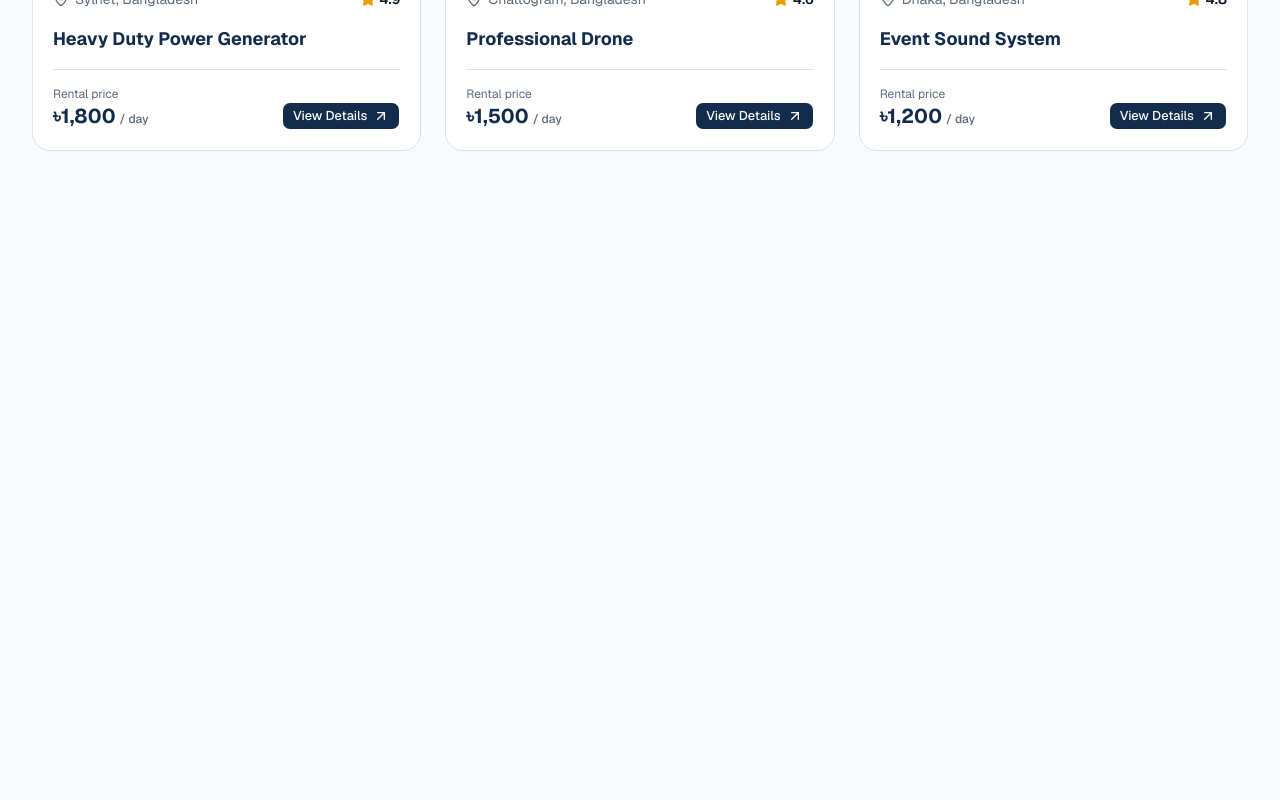
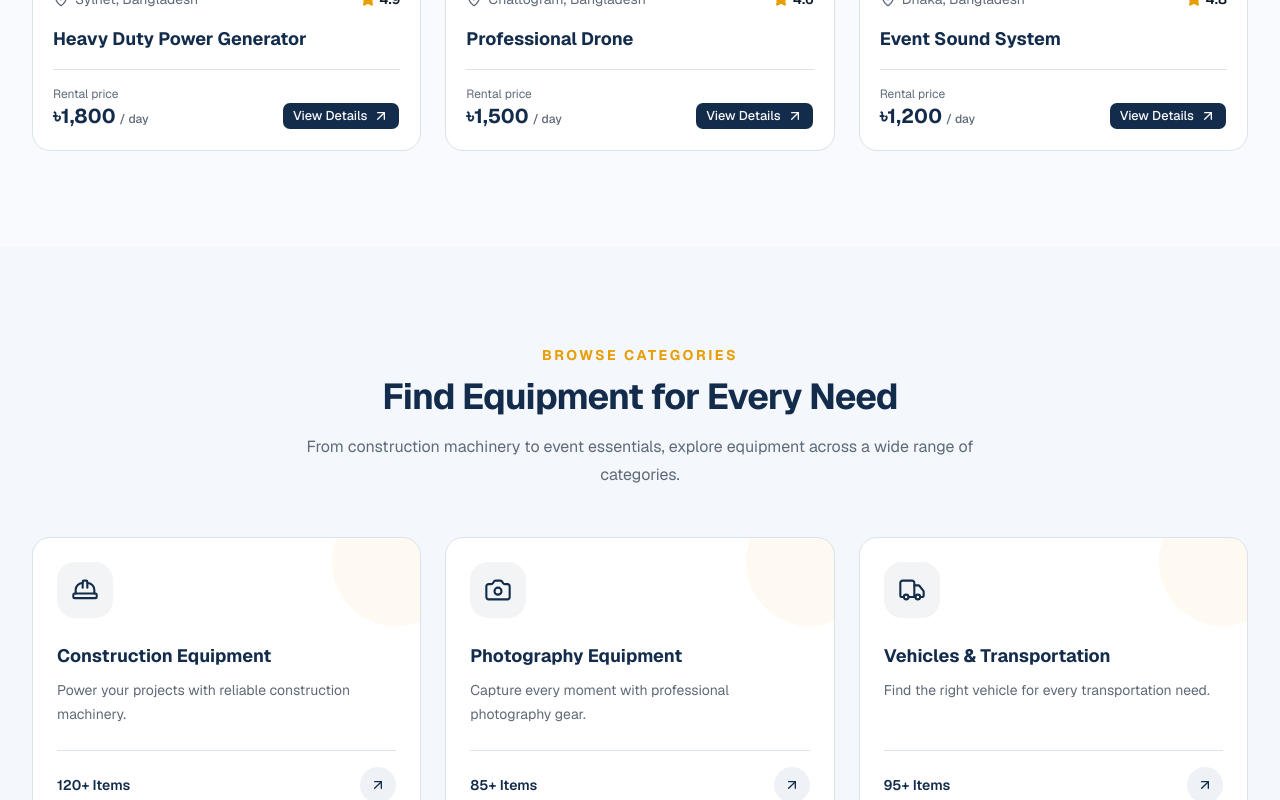
Before and after one commit to shahinreza9702/equiprent-client, a Next.js app: page / in a window 1280 px wide. Shown: the part 2000-2800 px from the top of the page. Before the commit the page ends 2247 px from the top, so only its background shows below. Built offline with nearby package versions, Linux system fonts and the light colour scheme.

Commit message:
feat(client): add animated equipment categories section

```diff
--- a/src/app/page.tsx
+++ b/src/app/page.tsx
@@ -2,6 +2,7 @@
 import { Navbar } from "@/components/layout/navbar";
 import { HeroSection } from "@/components/home/hero-section";
 import { FeaturedEquipmentSection } from "@/components/home/featured-equipment/featured-equipment-section";
+import { CategoriesSection } from "@/components/home/categories/categories-section";
 
 export default function Home() {
   return (
@@ -11,6 +12,7 @@ export default function Home() {
       <main className="flex-1">
         <HeroSection />
         <FeaturedEquipmentSection />
+        <CategoriesSection />
       </main>
     </>
   );
--- /dev/null
+++ b/src/components/home/categories/categories-section.tsx
@@ -0,0 +1,55 @@
+
+"use client";
+
+import { motion } from "framer-motion";
+
+import { CategoryCard } from "./category-card";
+import { categoryData } from "./category-data";
+
+export function CategoriesSection() {
+  return (
+    <section className="bg-muted/40 py-20 sm:py-24">
+      <div className="mx-auto max-w-7xl px-4 sm:px-6 lg:px-8">
+        {/* Section Heading */}
+        <motion.div
+          initial={{ opacity: 0, y: 24 }}
+          whileInView={{ opacity: 1, y: 0 }}
+          viewport={{ once: true, amount: 0.3 }}
+          transition={{ duration: 0.6 }}
+          className="mx-auto mb-12 max-w-2xl text-center"
+        >
+          <span className="mb-3 inline-block text-sm font-bold uppercase tracking-[0.18em] text-brand-accent">
+            Browse Categories
+          </span>
+
+          <h2 className="text-3xl font-bold tracking-tight text-primary sm:text-4xl">
+            Find Equipment for Every Need
+          </h2>
+
+          <p className="mt-4 text-base leading-7 text-muted-foreground">
+            From construction machinery to event essentials, explore
+            equipment across a wide range of categories.
+          </p>
+        </motion.div>
+
+        {/* Category Grid */}
+        <div className="grid grid-cols-1 gap-6 sm:grid-cols-2 lg:grid-cols-3">
+          {categoryData.map((category, index) => (
+            <motion.div
+              key={category.id}
+              initial={{ opacity: 0, y: 30 }}
+              whileInView={{ opacity: 1, y: 0 }}
+              viewport={{ once: true, amount: 0.15 }}
+              transition={{
+                duration: 0.5,
+                delay: index * 0.08,
+              }}
+            >
+              <CategoryCard category={category} />
+            </motion.div>
+          ))}
+        </div>
+      </div>
+    </section>
+  );
+}
--- /dev/null
+++ b/src/components/home/categories/category-card.tsx
@@ -0,0 +1,52 @@
+
+import Link from "next/link";
+import { ArrowUpRight } from "lucide-react";
+
+import type { categoryData } from "./category-data";
+
+type Category = (typeof categoryData)[number];
+
+interface CategoryCardProps {
+  category: Category;
+}
+
+export function CategoryCard({ category }: CategoryCardProps) {
+  const Icon = category.icon;
+
+  return (
+    <Link
+      href={category.href}
+      className="group relative flex h-full flex-col overflow-hidden rounded-2xl border border-border bg-card p-6 transition-all duration-300 hover:-translate-y-1 hover:border-brand-accent/50 hover:shadow-xl"
+    >
+      {/* Decorative Background */}
+      <div className="absolute -right-10 -top-10 size-32 rounded-full bg-brand-accent/5 transition-transform duration-500 group-hover:scale-150" />
+
+      {/* Category Icon */}
+      <div className="relative mb-6 flex size-14 items-center justify-center rounded-2xl bg-primary/5 text-primary transition-colors duration-300 group-hover:bg-brand-accent group-hover:text-primary">
+        <Icon className="size-7" strokeWidth={1.8} />
+      </div>
+
+      {/* Category Information */}
+      <div className="relative flex flex-1 flex-col">
+        <h3 className="text-lg font-bold text-primary transition-colors group-hover:text-brand-accent">
+          {category.name}
+        </h3>
+
+        <p className="mt-2 flex-1 text-sm leading-6 text-muted-foreground">
+          {category.description}
+        </p>
+
+        {/* Footer */}
+        <div className="mt-6 flex items-center justify-between border-t border-border pt-4">
+          <span className="text-sm font-semibold text-primary">
+            {category.equipmentCount} Items
+          </span>
+
+          <span className="flex size-9 items-center justify-center rounded-full bg-muted text-primary transition-all duration-300 group-hover:bg-brand-accent group-hover:translate-x-1">
+            <ArrowUpRight className="size-4" />
+          </span>
+        </div>
+      </div>
+    </Link>
+  );
+}
--- /dev/null
+++ b/src/components/home/categories/category-data.ts
@@ -0,0 +1,60 @@
+
+import {
+  HardHat,
+  Camera,
+  Truck,
+  Tractor,
+  Cpu,
+  PartyPopper,
+} from "lucide-react";
+
+export const categoryData = [
+  {
+    id: "construction",
+    name: "Construction Equipment",
+    description: "Power your projects with reliable construction machinery.",
+    equipmentCount: "120+",
+    icon: HardHat,
+    href: "/equipment?category=construction",
+  },
+  {
+    id: "photography",
+    name: "Photography Equipment",
+    description: "Capture every moment with professional photography gear.",
+    equipmentCount: "85+",
+    icon: Camera,
+    href: "/equipment?category=photography",
+  },
+  {
+    id: "vehicles",
+    name: "Vehicles & Transportation",
+    description: "Find the right vehicle for every transportation need.",
+    equipmentCount: "95+",
+    icon: Truck,
+    href: "/equipment?category=vehicles",
+  },
+  {
+    id: "agriculture",
+    name: "Agriculture Equipment",
+    description: "Make farming easier with dependable agricultural tools.",
+    equipmentCount: "65+",
+    icon: Tractor,
+    href: "/equipment?category=agriculture",
+  },
+  {
+    id: "electronics",
+    name: "Electronics",
+    description: "Rent modern electronics for work and everyday needs.",
+    equipmentCount: "110+",
+    icon: Cpu,
+    href: "/equipment?category=electronics",
+  },
+  {
+    id: "events",
+    name: "Event Equipment",
+    description: "Make your events memorable with professional equipment.",
+    equipmentCount: "75+",
+    icon: PartyPopper,
+    href: "/equipment?category=events",
+  },
+] as const;
```
